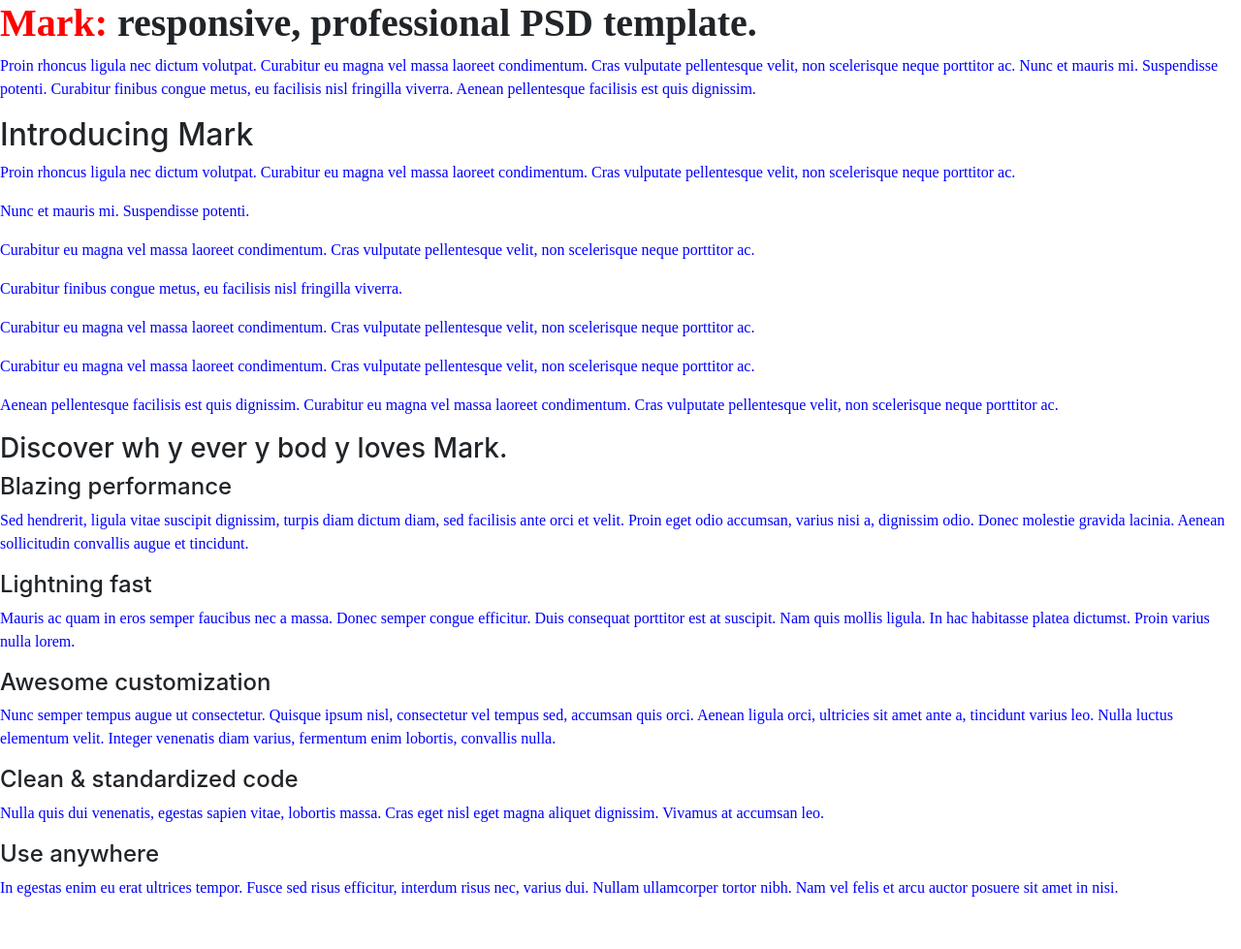
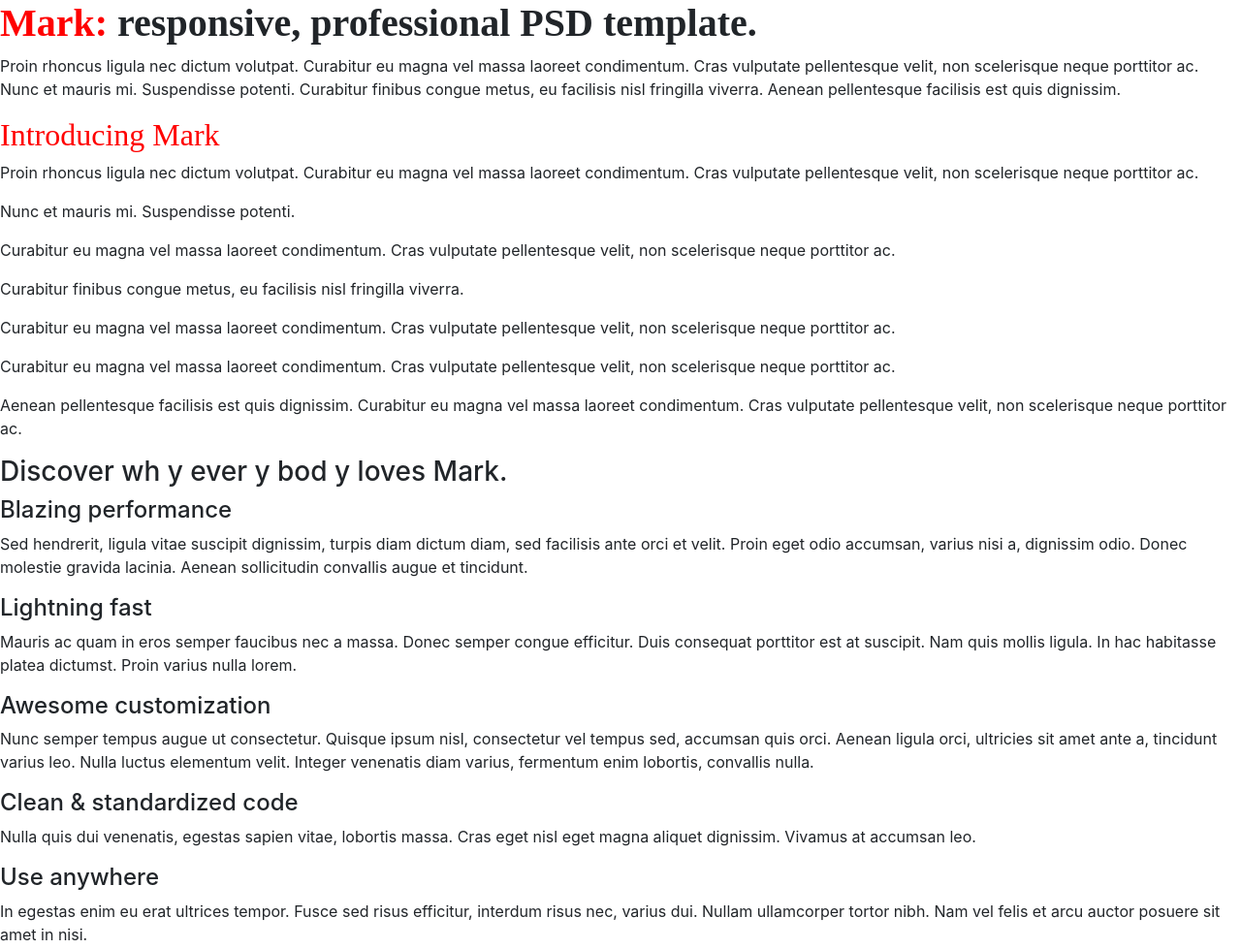
Before and after one commit to danielp67/tp01_integration, a plain HTML site: page index.html in a window 1280 px wide. Shown: the whole page at 97% size. Before the commit the page ends 944 px from the top, so only its background shows below. Drawn offline with nearby package versions, Linux system fonts and the light colour scheme.

Commit message:
sauvday1.2

```diff
--- a/assets/css/style.css
+++ b/assets/css/style.css
@@ -7,7 +7,7 @@
 
 @font-face
 {
-    font-family: 'Aileron';
+    font-family: 'Signika', verdana;
     @import url('https://fonts.googleapis.com/css2?family=Signika:wght@300&display=swap');
 }
 
@@ -23,8 +23,8 @@ h1 strong
 }
 
 
-p
+h2
 {
-    font-family: 'Aileron';
-    color : blue;
+    font-family: 'Signika';
+    color : red;
 }
```
